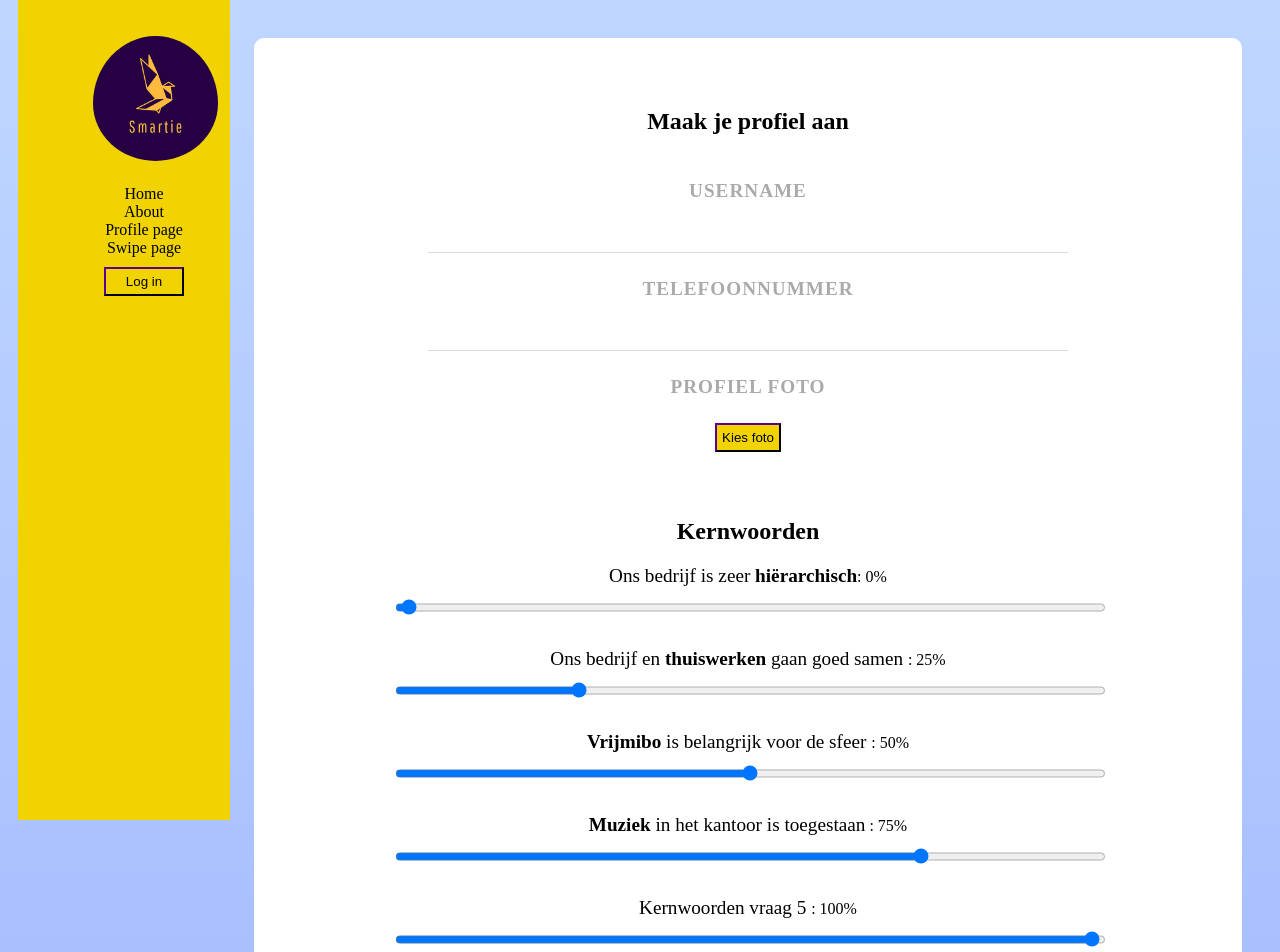
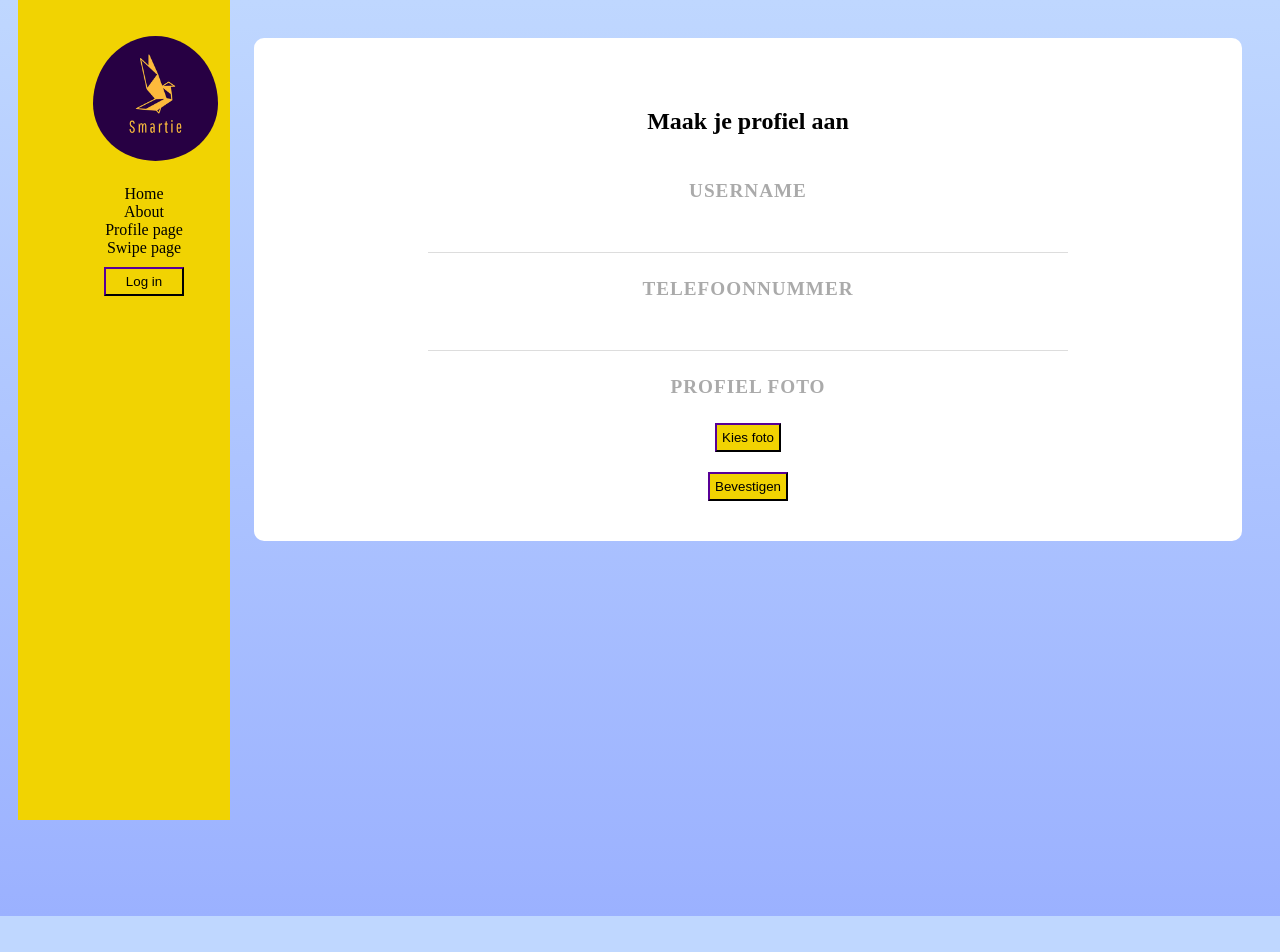
Before and after one commit to annevogel13/Smartie, a Vue app: page /ProfileUser in a window 1280 px wide. Shown: the top 952 px of the page. After the commit the page ends 916 px from the top, so only its background shows below. Built offline with nearby package versions, Linux system fonts and the light colour scheme; what vue3-apexcharts, vuefire would draw is missing.

Commit message:
questionnaire toegevoegd als apparte page

```diff
--- a/src/components/Charts/LineChart.vue
+++ b/src/components/Charts/LineChart.vue
@@ -18,7 +18,7 @@ export default {
                     text: 'Grafiek van kernwoorden'
                 },
                 xaxis: {
-                    categories: ['January', 'February', 'March', 'April', 'May', 'June']
+                    categories: ['Hiërarchisch', 'Thuiswerken', 'Vrijmibo', 'Muziek', 'Kernwoord5']
                 }
             },
             components: { VueApexCharts }
--- a/src/components/Questionnaire/FormCompany.vue
+++ b/src/components/Questionnaire/FormCompany.vue
@@ -2,30 +2,43 @@
     <div class="formCompany">
         {{ this.$store.state.user.UID }}
         <form>
-            <br><br>
+            <h1>Welkom bij de vragenlijst</h1>
+            <p> Hieronder staan verschillende vragen die opgedeeld zijn in verschillende categorieëen.
+                Allereerst is de categorie kernwoorden. Voor elke zin met een kernwoord moet een percentage uitgekozen worden.
+                Dit kan door het gebruik van de slider. <br><br>
+                Daarna is de categorie stellingen. Hierin staan verschillende opvattingen en als deze bij jou passen, dan vink je ze aan.
+                Er zit geen maximum of minum aan, zolang het maar bij jou past.
+                <br><br>
+                Als laatste zijn er ook nog een paar algemene vragen.
+                <br><br>
+                <iframe src="https://giphy.com/embed/d1E1YlkOTe4IfdNC" width="150" height="150" frameBorder="0" class="giphy-embed" allowFullScreen></iframe>
+
+            </p>
+            <hr>
             <div class="kernwoorden">
                 <h2> Kernwoorden </h2>
-                <label for="v1">Ons bedrijf is zeer <b>hiërarchisch</b></label>: {{ questionnaire.v1 }}%
-                <input type="range" id="v1" v-model.number="questionnaire.v1" min="0" max="100" step="5" />
+                <label for="k1">Ons bedrijf is zeer <b>hiërarchisch</b></label>: {{ questionnaire.k1 }}%
+                <input type="range" id="k1" v-model.number="questionnaire.k1" min="0" max="100" step="5" />
 
                 <br><br>
-                <label for="v2">Ons bedrijf en <b>thuiswerken</b> gaan goed samen </label>: {{ questionnaire.v2 }}%
-                <input type="range" id="v2" v-model.number="questionnaire.v2" min="0" max="100" step="5" />
+                <label for="k2">Ons bedrijf en <b>thuiswerken</b> gaan goed samen </label>: {{ questionnaire.k2 }}%
+                <input type="range" id="k2" v-model.number="questionnaire.k2" min="0" max="100" step="5" />
 
                 <br><br>
-                <label for="v3"><b>Vrijmibo</b> is belangrijk voor de sfeer </label>: {{ questionnaire.v3 }}%
-                <input type="range" id="v3" v-model.number="questionnaire.v3" min="0" max="100" step="5" />
+                <label for="k3"><b>Vrijmibo</b> is belangrijk voor de sfeer </label>: {{ questionnaire.k3 }}%
+                <input type="range" id="k3" v-model.number="questionnaire.k3" min="0" max="100" step="5" />
 
                 <br><br>
-                <label for="v4"><b>Muziek</b> in het kantoor is toegestaan</label> : {{ questionnaire.v4 }}%
-                <input type="range" id="v4" v-model.number="questionnaire.v4" min="0" max="100" step="5" />
+                <label for="k4"><b>Muziek</b> in het kantoor is toegestaan</label> : {{ questionnaire.k4 }}%
+                <input type="range" id="k4" v-model.number="questionnaire.k4" min="0" max="100" step="5" />
 
                 <br><br>
-                <label for="v5">Kernwoorden vraag 5 </label> : {{ questionnaire.v5 }}%
-                <input type="range" id="v5" v-model.number="questionnaire.v5" min="0" max="100" step="5" />
+                <label for="k5">Kernwoorden vraag 5 </label> : {{ questionnaire.k5 }}%
+                <input type="range" id="k5" v-model.number="questionnaire.k5" min="0" max="100" step="5" />
 
                 <br><br>
             </div>
+            <hr>
             <div class="stellingen">
                 <h2>Stellingen </h2>
                 <p> Kies de stellingen die bij uw bedrijf passen </p>
@@ -44,6 +57,7 @@
                 <label for="s4">Muziek in het kantoor is toegestaan.</label>
 
             </div>
+            <hr>
             <div class="vragen">
                 <h2>Vragen </h2>
                 vraag 1 3enz.
@@ -64,11 +78,11 @@ export default {
     data() {
         return {
             questionnaire: {
-                v1: 0,
-                v2: 25,
-                v3: 50,
-                v4: 75,
-                v5: 100,
+                k1: 0,
+                k2: 25,
+                k3: 50,
+                k4: 75,
+                k5: 100,
                 s1: true,
                 s2: false,
                 s3: false,
@@ -78,6 +92,13 @@ export default {
     },
     methods: {
         questionnaire1() {
+            this.$store.commit('set_kernwoorden', [
+                this.questionnaire.k1,
+                this.questionnaire.k2,
+                this.questionnaire.k3,
+                this.questionnaire.k4,
+                this.questionnaire.k5
+                ])
             add_questionnaire(this.questionnaire, 'bedrijf', this.$store.state.user.UID)
         }
 
@@ -88,7 +109,7 @@ export default {
 
 <style>
 .formCompany {
-    background-color: BFD7FF;
+    padding : 40px ;
 }
 
 .s {
@@ -102,4 +123,10 @@ label {
     display: inline;
     font-size: larger;
 }
+
+hr {
+    color : #270043 ;
+    margin-top : 40px ;
+    margin-bottom : 40px ;
+}
 </style>
--- a/src/components/SignupForm.vue
+++ b/src/components/SignupForm.vue
@@ -12,22 +12,13 @@
         <button @click="click1">Kies foto</button>
         <input type="file" ref="input1" style="display : none " @change="previewImage" accept="image/*">
 
-        <div v-if="this.$store.state.user.role == 'bedrijf'">
-            <h3> Vragen specifiek voor bedrijven </h3>
-        </div>
-
-        <div v-if="this.$store.state.user.role == 'cursist'">
-            <h3> Vragen specifiek voor cursisten </h3>
-
-        </div>
-        <FormCompany></FormCompany>
         <br>
         <button @click="uploadInformation">Bevestigen</button>
 
     </div>
 </template>
 <script>
-import FormCompany from './Questionnaire/FormCompany.vue'
+
 import { update_profile, uploadImage } from '../db'
 
 export default {
@@ -61,8 +52,7 @@ export default {
             console.log(this.imageData)
             this.img1 = uploadImage(this.imageData)
         },
-    },
-    components : { FormCompany }
+    }
 }
 
 </script>
--- a/src/components/Swipe/SwipeCarteBusiness.vue
+++ b/src/components/Swipe/SwipeCarteBusiness.vue
@@ -4,7 +4,7 @@ import PieChart from "../Charts/PieChart.vue"
 import LineChart from "../Charts/LineChart.vue"
 import PopupFeedback from "../Popups/PopupFeedback.vue"
 import PopupQuestions from "../Popups/PopupQuestions.vue"
-import { get_profile_in_store_cursist } from "../../db"
+import { get_profile_in_store_cursist, add_swipe } from "../../db"
 
 export default {
     components: { PieChart, LineChart, PopupFeedback, PopupQuestions },
@@ -13,15 +13,20 @@ export default {
             name: 'Test_naam',
             s_left: false,
             s_right: false,
+            data : {} ,
         }
     },
     methods: {
         swipe_left() {
             this.s_left = !this.s_left
+            // add to this.user that UID of the evaluted person in the likes array
+            add_swipe(this.$store.state.user.UID, data.UID, true, this.$store.state.user.UID)
         },
+
         swipe_right() {
             this.s_right = !this.s_right
             this.$refs.feedback_visible.visible = !this.$refs.feedback_visible.visible;
+            add_swipe(this.$store.state.user.UID, data.UID, false, this.$store.state.user.UID)
 
         },
         get_random_UID_from_array(){
@@ -32,6 +37,7 @@ export default {
             console.log(tmp)
             get_profile_in_store_cursist(tmp).then(data => {
                 console.log(data)
+                this.data = data
             })
         },
         more_information() {
--- a/src/main.js
+++ b/src/main.js
@@ -12,6 +12,7 @@ import Swipe from '@/views/Swipe.vue'
 import Dashboard from '@/views/DashboardUser.vue'
 import Register from '@/views/RegisterUser.vue'
 import Test from '@/views/testDB.vue'
+import Questionnaire from '@/components/Questionnaire/FormCompany.vue'
 // database --> firebase
 import { firestorePlugin } from 'vuefire';
 // store information site-wide
@@ -23,6 +24,7 @@ const router = createRouter({
         { path: '/',                name: 'Home',           component: Home         },
         { path: '/About',           name: 'About',          component: About        },
         { path: '/ProfileUser',     name: 'MakeProfile',    component: Profile      },
+        { path: '/Questionnaire',   name: 'Questionnaire',  component: Questionnaire},
         { path: '/DashboardUser',   name: 'Dashboard',      component: Dashboard    },
         { path: '/Swipe',           name: 'Swipe',          component: Swipe        },
         { path: '/RegisterUser',    name: 'Register',       component: Register     },
--- a/src/store/index.js
+++ b/src/store/index.js
@@ -9,6 +9,7 @@ export default createStore({
             username : '',
             approved_matches : [],
             loggedIn : false,
+            kernwoorden : [],
         }
     },
     // only synchronous code
@@ -41,6 +42,9 @@ export default createStore({
             state.user.username = data.username;
             console.log("state is updated")
         },
+        set_kernwoorden(state, data){
+            state.user.kernwoorden = data;
+        }
 
 
     },
--- a/src/views/DashboardUser.vue
+++ b/src/views/DashboardUser.vue
@@ -25,6 +25,10 @@ export default {
 
         <div v-if="!this.$store.state.user.hasProfile" class="noProfile">
             <p> Je profiel is niet compleet </p>
+            <button><router-link to = "/ProfileUser" >Klilk hier om naar de profiel pagina te gaan</router-link></button>
+        </div>
+        <div v-if="!this.$store.state.user.hasProfile" class="noProfile">
+            <p> Heb je de vragenlijst al ingevuld?  </p>
             <button><router-link to = "/ProfileUser" >Klilk hier om naar de profiel pagina te gaan</router-link></button>
         </div>
 
```
Also changed, not shown: src/db.js (+38 -24 lines).
